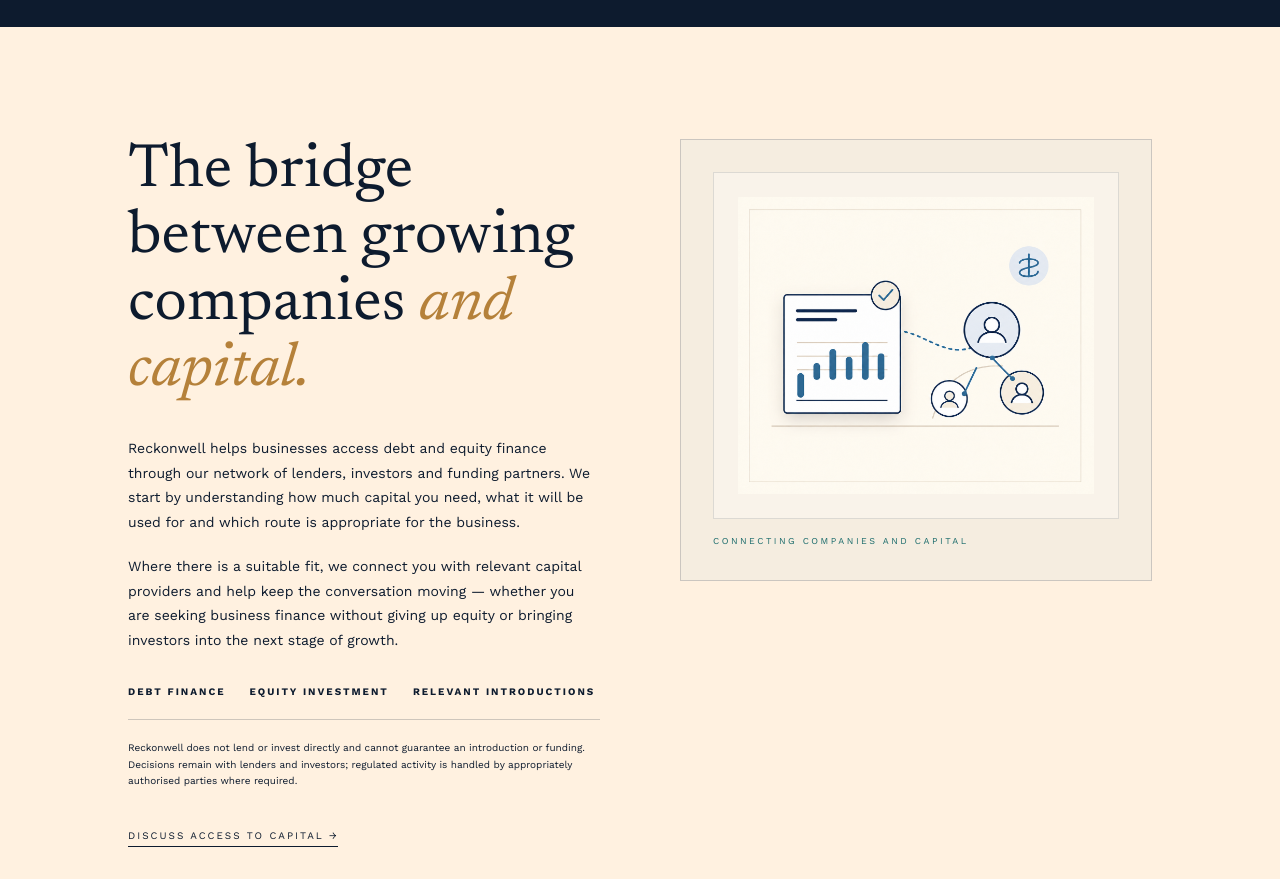
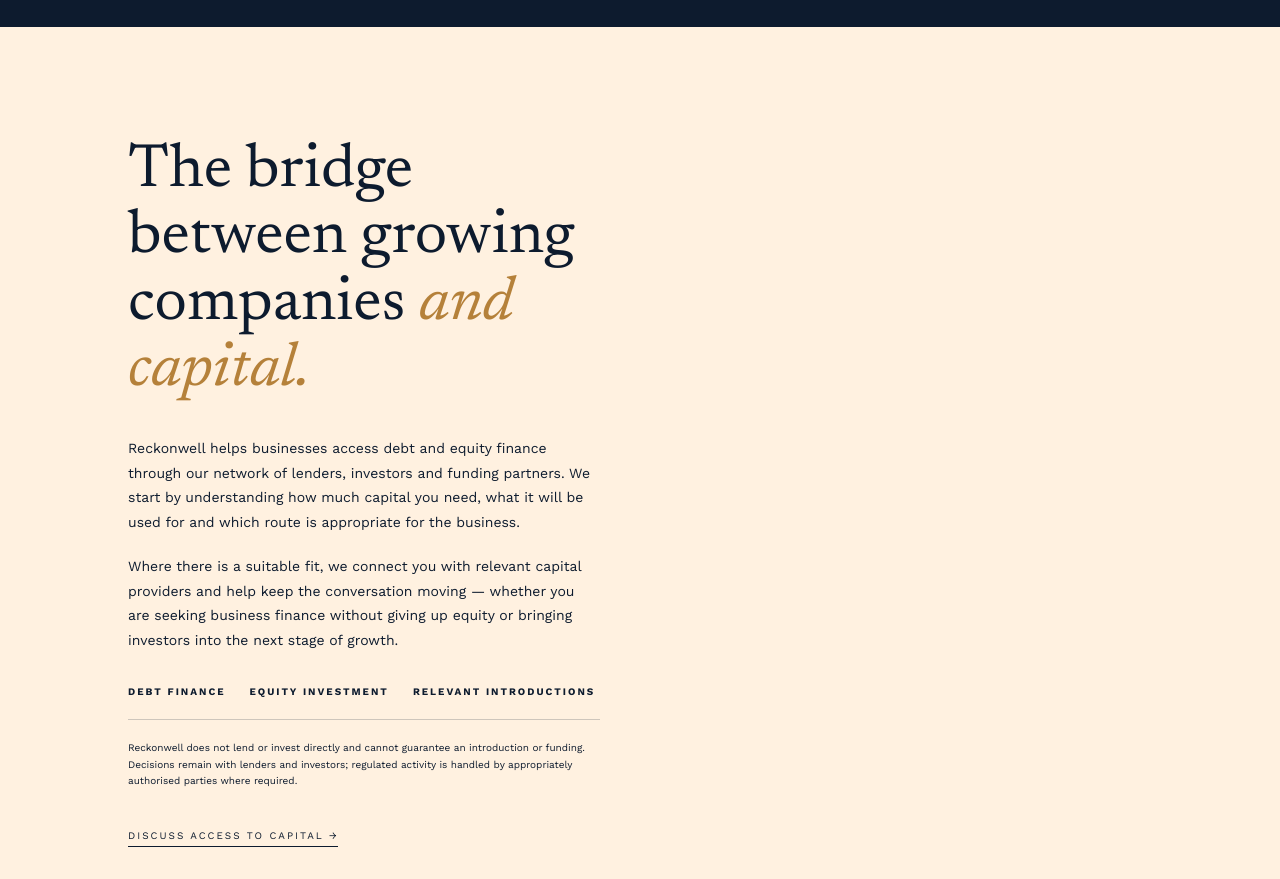
Before and after one commit to Vadim-SV/reckonwell, a Next.js app: page / in a window 1280 px wide. Shown: the part 2940-3819 px from the top of the page. Built offline with nearby package versions, Linux system fonts and the light colour scheme; no server answers.

Commit message:
Local Commit: 2026-09-17T00:10:37.957Z - Deleted the right illustration element (bordered frame with image and "Connecting Companies and Capital" caption) from `FundraisingCapitalSection.tsx` (lines 107–140)

```diff
--- a/src/app/components/FundraisingCapitalSection.tsx
+++ b/src/app/components/FundraisingCapitalSection.tsx
@@ -104,40 +104,6 @@
             </motion.a>
           </div>
 
-          {/* Right: illustration in bordered frame */}
-          <motion.div
-            initial={{ opacity: 0, y: 20 }}
-            animate={isInView ? { opacity: 1, y: 0 } : {}}
-            transition={{ duration: 0.7, delay: 0.3 }}
-            className="flex flex-col"
-            style={{
-              border: '1px solid rgba(13,27,46,0.18)',
-              backgroundColor: '#f5ede0',
-              padding: '32px'
-            }}>
-
-            <div
-              className="flex items-center justify-center"
-              style={{
-                minHeight: '200px',
-                border: '1px solid rgba(13,27,46,0.12)',
-                backgroundColor: '#f9f3ea',
-                padding: '24px'
-              }}>
-
-              <img
-                src="/assets/images/Image_Sep_17__2026__12_52_59_AM-1789603660095.png"
-                alt="Debt and equity finance illustration"
-                style={{ width: '100%', maxWidth: '360px', height: 'auto', display: 'block' }}
-              />
-            </div>
-            <p
-              className="font-ui mt-4"
-              style={{ fontSize: '9px', letterSpacing: '2.5px', textTransform: 'uppercase', color: '#1a6b6b' }}>
-
-              Connecting Companies and Capital
-            </p>
-          </motion.div>
         </div>
       </div>
     </section>
```
